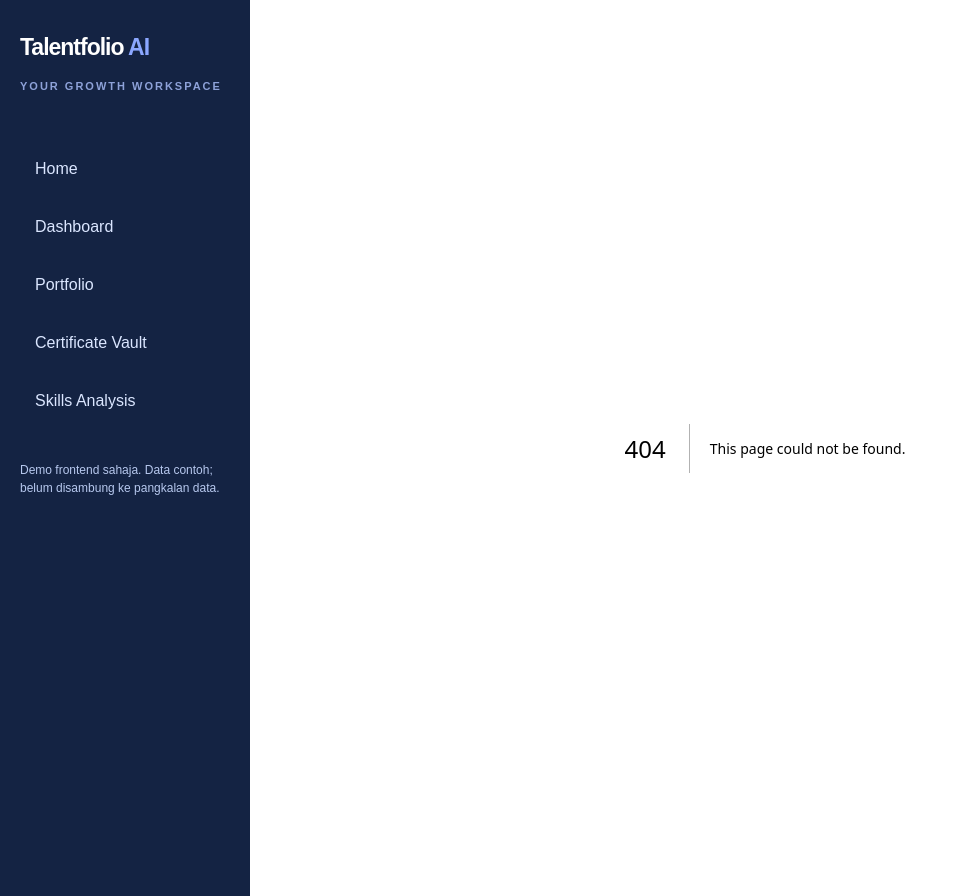
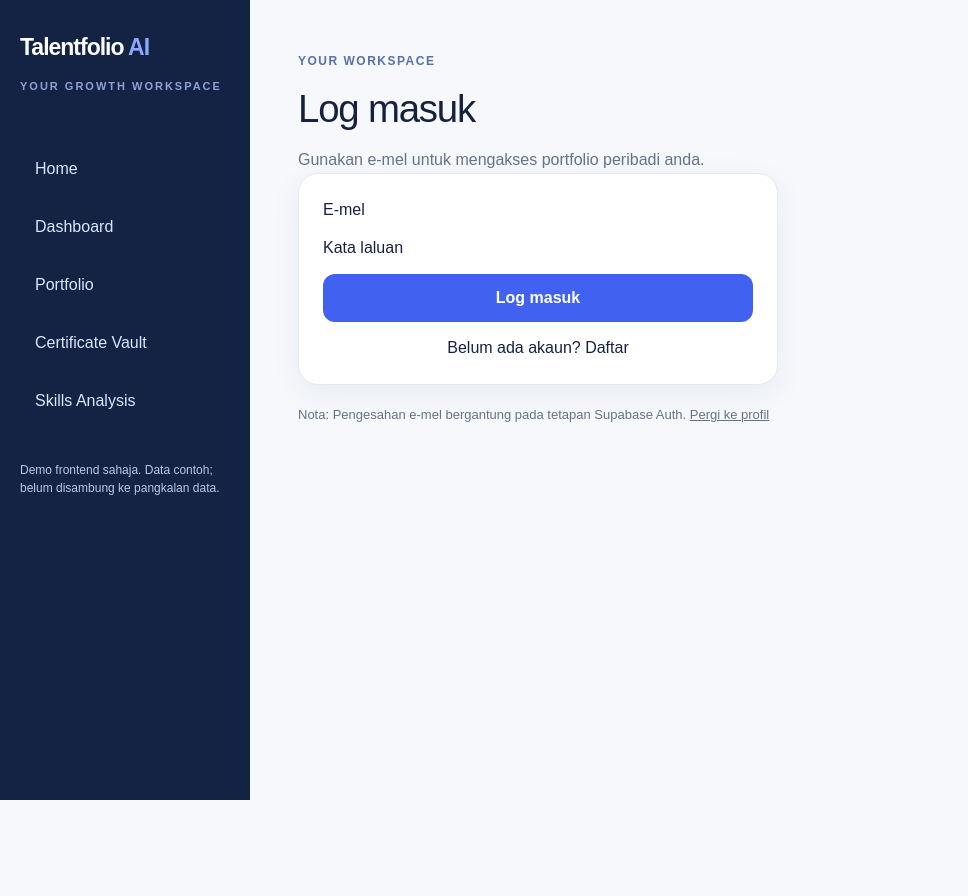
Before and after one commit to ferlin070/talent-portfolio-ai, a Next.js app: page /auth in a window 1280 px wide. Before the commit this address had no page. Shown: the whole page, without its empty margins (0-968 px from the left). After the commit the page ends 800 px from the top, so only its background shows below. Built offline with nearby package versions, Linux system fonts and the light colour scheme.

Commit message:
feat: add Supabase app/auth/page.tsx workflow

```diff
--- /dev/null
+++ b/app/auth/page.tsx
@@ -0,0 +1,36 @@
+"use client";
+import { useState } from "react";
+import Link from "next/link";
+import { getSupabaseClient } from "@/lib/supabase";
+
+export default function AuthPage() {
+ const [mode,setMode]=useState<"login"|"signup">("login");
+ const [email,setEmail]=useState("");
+ const [password,setPassword]=useState("");
+ const [busy,setBusy]=useState(false);
+ const [message,setMessage]=useState("");
+ async function submit(event:React.FormEvent<HTMLFormElement>) {
+  event.preventDefault();setBusy(true);setMessage("");
+  try {
+    const client=getSupabaseClient();
+    if(mode==="signup"){
+      const {data,error}=await client.auth.signUp({email,password,options:{emailRedirectTo:window.location.origin+"/profile"}});
+      if(error)throw error;
+      setMessage(data.session?"Pendaftaran berjaya. Pergi ke profil untuk melengkapkan akaun.":"Pendaftaran diterima. Semak e-mel anda untuk mengesahkan akaun, kemudian log masuk.");
+    }else{
+      const {error}=await client.auth.signInWithPassword({email,password});
+      if(error)throw error;
+      window.location.assign("/profile");
+    }
+  } catch(err) {setMessage(err instanceof Error?err.message:"Ralat tidak diketahui.");}
+  finally {setBusy(false);}
+ }
+ return <><span className="eyebrow">Your workspace</span><h1 className="heading">{mode==="login"?"Log masuk":"Cipta akaun"}</h1><p className="lead">Gunakan e-mel untuk mengakses portfolio peribadi anda.</p>
+ <form onSubmit={submit} className="panel" style={{maxWidth:480,display:"grid",gap:14}}>
+ <label>E-mel<input required type="email" autoComplete="email" value={email} onChange={e=>setEmail(e.target.value)} className="form-input"/></label>
+ <label>Kata laluan<input required minLength={6} type="password" autoComplete={mode==="signup"?"new-password":"current-password"} value={password} onChange={e=>setPassword(e.target.value)} className="form-input"/></label>
+ <button className="button" type="submit" disabled={busy}>{busy?"Memproses...":mode==="login"?"Log masuk":"Daftar"}</button>
+ <button className="text-action" type="button" onClick={()=>{setMode(mode==="login"?"signup":"login");setMessage("");}}>{mode==="login"?"Belum ada akaun? Daftar":"Sudah ada akaun? Log masuk"}</button>
+ {message&&<p role="status" className="muted">{message}</p>}
+ </form><p className="muted" style={{fontSize:13,marginTop:20}}>Nota: Pengesahan e-mel bergantung pada tetapan Supabase Auth. <Link href="/profile" style={{textDecoration:"underline"}}>Pergi ke profil</Link></p></>;
+}
```
